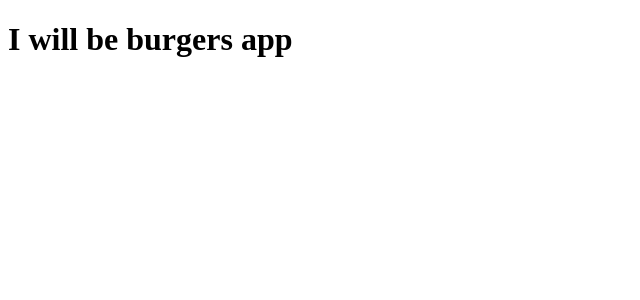
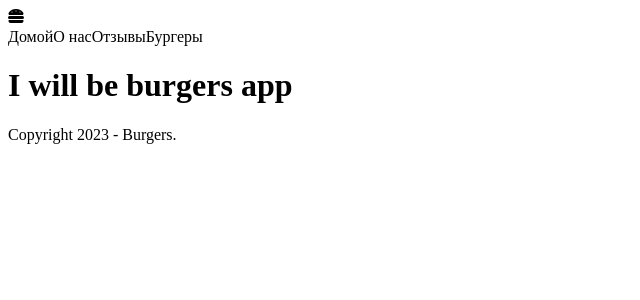
Before and after one commit to ChernoSlava/Burgers-Next-JS, a Next.js app: page / in a window 1280 px wide. Shown: the top 300 px of the page, without its empty margins (0-640 px from the left). Built offline with nearby package versions, Linux system fonts and the light colour scheme.

Commit message:
feat(components):
- create header and footer in components;
- use Header and Footer in index.js

meta: future

```diff
--- /dev/null
+++ b/components/footer.js
@@ -0,0 +1,9 @@
+const Footer = () => {
+  return (
+    <footer>
+      Copyright 2023 - Burgers.
+    </footer>
+  )
+}
+
+export default Footer;
--- /dev/null
+++ b/components/header.js
@@ -0,0 +1,19 @@
+import { FaHamburger } from 'react-icons/fa';
+
+const Header = () => {
+  return (
+    <header>
+      <div>
+        <FaHamburger />
+      </div>
+      <nav>
+        <a>Домой</a>
+        <a>О нас</a>
+        <a>Отзывы</a>
+        <a>Бургеры</a>
+      </nav>
+    </header>
+  )
+}
+
+export default Header;
--- a/package.json
+++ b/package.json
@@ -22,7 +22,8 @@
   "dependencies": {
     "next": "^13.1.6",
     "react": "^18.2.0",
-    "react-dom": "^18.2.0"
+    "react-dom": "^18.2.0",
+    "react-icons": "^4.7.1"
   },
   "devDependencies": {
     "eslint": "8.9.0",
--- a/pages/index.js
+++ b/pages/index.js
@@ -1,9 +1,13 @@
 import styles from '../styles/Home.module.css';
+import Header from '../components/header';
+import Footer from '../components/footer';
 
 export default function Home() {
   return (
     <div>
+      <Header />
       <h1>I will be burgers app</h1>
+      <Footer />
     </div>
   );
 }
```
Also changed, not shown: 1 other file (tests, documents, lock files or other folders).
